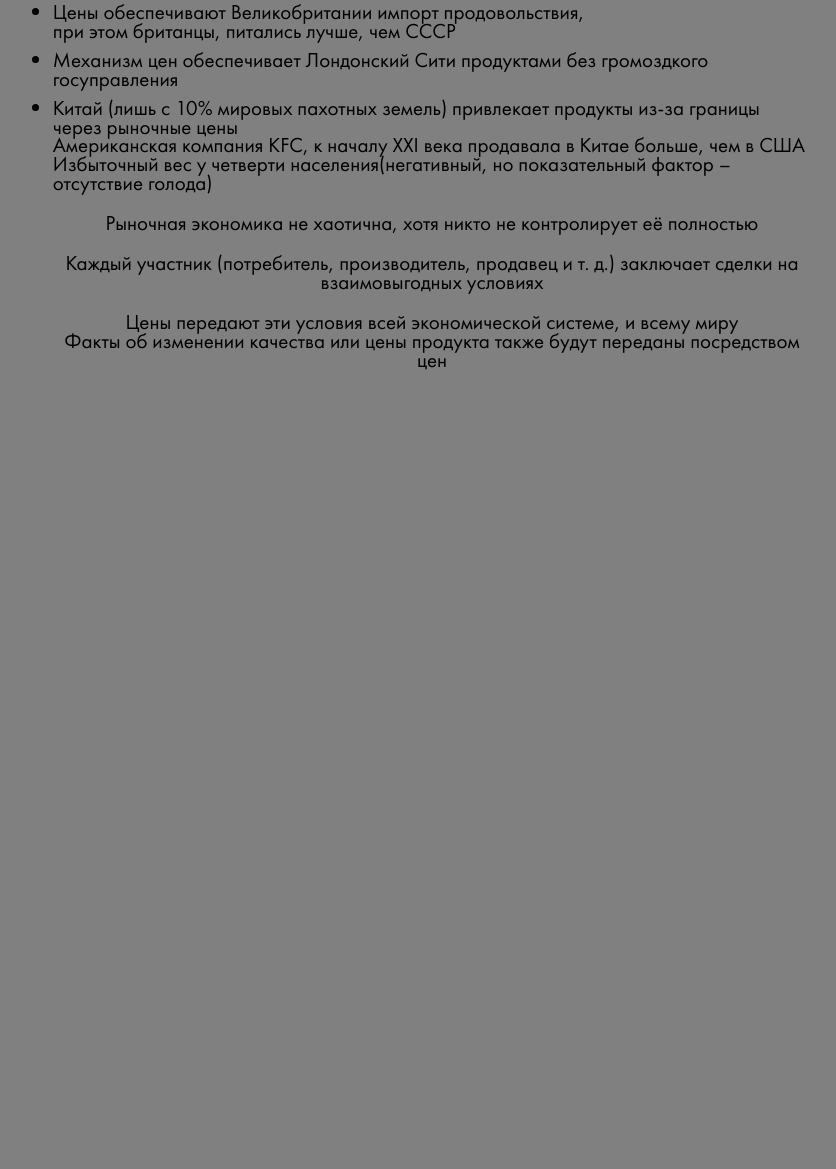
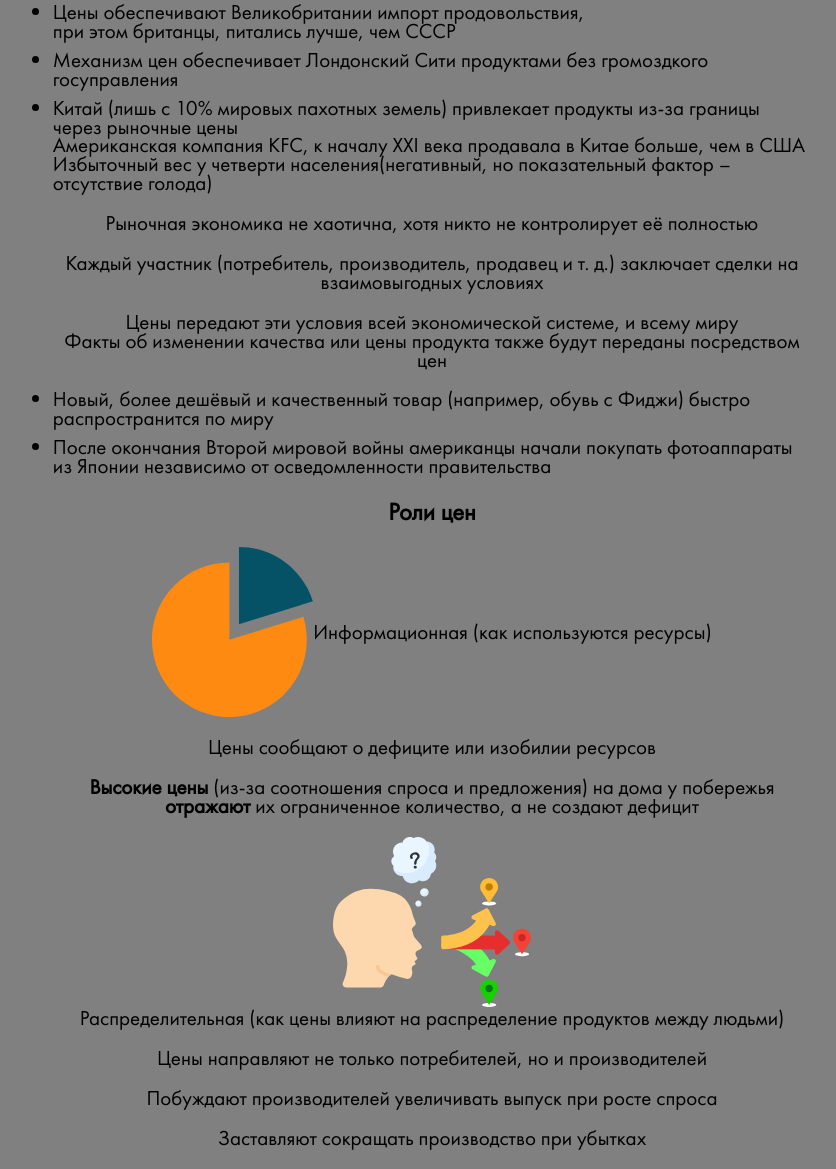
Before and after one commit to Dokumt/economy, a plain HTML site: page index.html in a window 1280 px wide. Shown: the part 3575-4744 px from the top of the page, without its empty margins (208-1044 px from the left). Before the commit the page ends 3965 px from the top, so only its background shows below. Drawn offline with Linux system fonts and the light colour scheme.

Commit message:
Add files via upload

```diff
--- a/index.html
+++ b/index.html
@@ -135,6 +135,31 @@
 		<p>Рыночная экономика не хаотична, хотя никто не контролирует её полностью</p>
 		<p>Каждый участник (потребитель, производитель, продавец и т. д.) заключает сделки на взаимовыгодных условиях</p>
 		<p>Цены передают эти условия всей экономической системе, и всему миру<br>Факты об изменении качества или цены продукта также будут переданы посредством цен</p>
+		<ul class="list">
+			<li>Новый, более дешёвый и качественный товар (например, обувь с Фиджи) быстро распространится по миру</li>
+			<li>После окончания Второй мировой войны американцы начали покупать фотоаппараты из Японии независимо от осведомленности правительства</li>
+		</ul>
+
+		<h3><b>Роли цен</b></h3>
+		<div class="inlineVertical">
+			<img height="170px" src="img/part.svg" alt="info" style="margin: 0;"><span>Информационная (как используются ресурсы)</span>
+		</div>
+		<p>Цены сообщают о дефиците или изобилии ресурсов</p>
+		<p><b>Высокие цены</b> (из-за соотношения спроса и предложения) на дома у побережья<br><b>отражают</b> их ограниченное количество, а не создают дефицит</p>
+		<div class="inlineVertical">
+			<img height="170px" src="img/transfer.svg" alt="transfer" style="margin: 0;"><span>Распределительная (как цены влияют на распределение продуктов между людьми)</span>
+		</div>
+		<p>Цены направляют не только потребителей, но и производителей</p>
+			<p>Побуждают производителей увеличивать выпуск при росте спроса</p>
+			<p>Заставляют сокращать производство при убытках</p>
+
+
+
+
+
+
+
+
 
 
 
--- a/style/style.css
+++ b/style/style.css
@@ -65,7 +65,7 @@ ul.list li {
   margin-bottom: 10px;
 }
 
-h1, p, .inlineVertical {
+h1, h3, p, .inlineVertical {
 	text-align: center;
 }
 
```
Also changed, not shown: img/part.svg (added), img/transfer.svg (added), style/fonts/itim.otf (added), text.txt (added).
